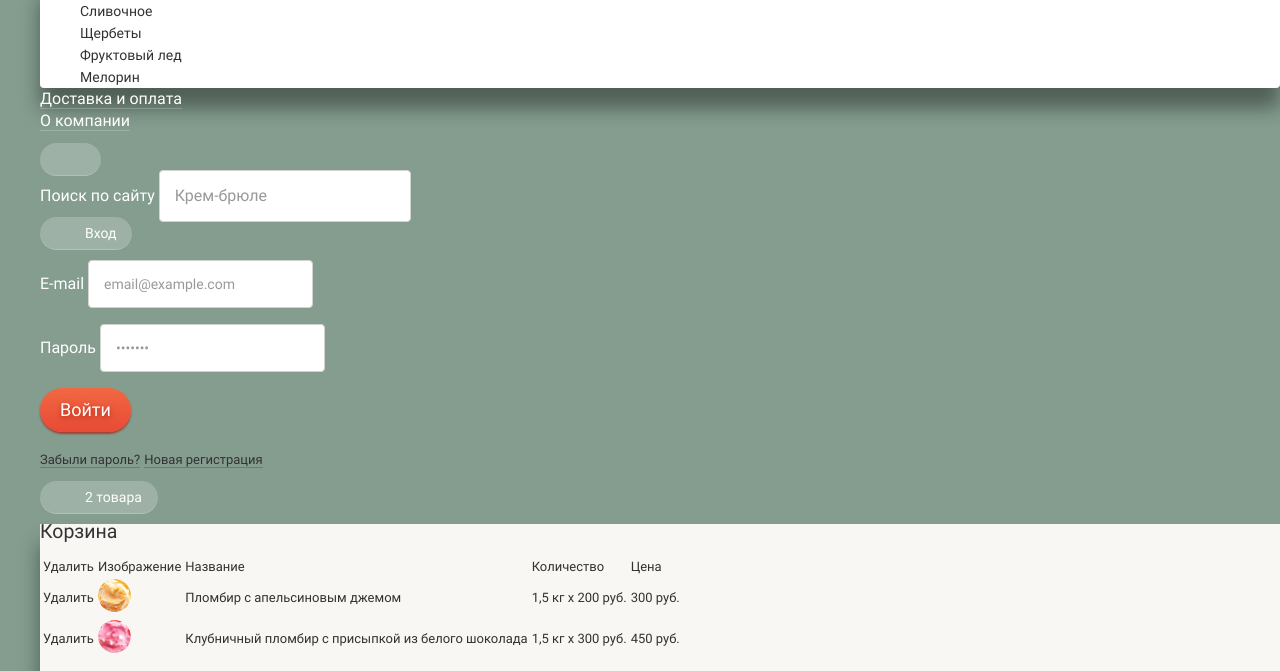
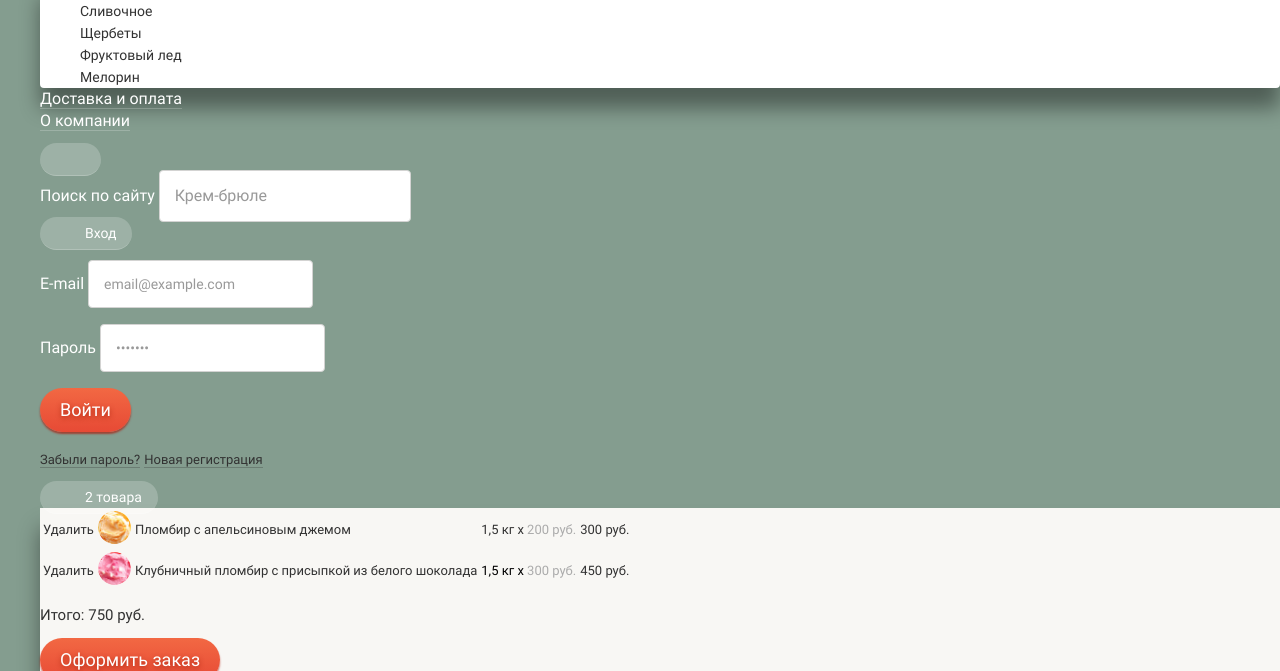
Before and after one commit to htmlacademy-htmlcss/550217-gllacy-30, a plain HTML site: page catalog.html in a window 1280 px wide. Shown: the part 130-801 px from the top of the page. Drawn offline with Linux system fonts and the light colour scheme.

Commit message:
Изменил таблицу в каталоге

```diff
--- a/catalog.html
+++ b/catalog.html
@@ -90,16 +90,9 @@
             <a class="user-list__open-popup" href="#">2 товара</a>
 
             <section class="basket-popup">
-              <h2 class="basket-popup__title">Корзина</h2>
+              <h2 class="basket-popup__title visually-hidden">Корзина</h2>
 
               <table class="basket-popup__table basket-table">
-                <tr class="basket-table__tr">
-                  <th class="basket-table__th">Удалить</th>
-                  <th class="basket-table__th">Изображение</th>
-                  <th class="basket-table__th">Название</th>
-                  <th class="basket-table__th">Количество</th>
-                  <th class="basket-table__th">Цена</th>
-                </tr>
                 <tr class="basket-table__tr">
                   <th class="basket-table__th">
                     <span class="basket-table__delete">Удалить</span>
@@ -107,8 +100,8 @@
                   <th class="basket-table__th">
                     <img class="basket-table__image" src="img/products/product_1.jpg" width="33" height="33" alt="Пломбир с апельсиновым джемом">
                   </th>
-                  <th class="basket-table__th">Пломбир с апельсиновым джемом</th>
-                  <th class="basket-table__th">1,5 кг х 200 руб.</th>
+                  <th class="basket-table__th basket-table__title">Пломбир с апельсиновым джемом</th>
+                  <th class="basket-table__th">1,5 кг х <span class="basket-table__price-weight"> 200 руб.</span></th>
                   <th class="basket-table__th">300 руб.</th>
                 </tr>
                 <tr class="basket-table__tr">
@@ -118,12 +111,12 @@
                   <th class="basket-table__th">
                     <img class="basket-table__image" src="img/products/product_3.jpg" width="33" height="33" alt="Клубничный пломбир с присыпкой из белого шоколада">
                   </th>
-                  <th class="basket-table__th">Клубничный пломбир с присыпкой из белого шоколада</th>
-                  <th class="basket-table__th">1,5 кг х 300 руб.</th>
+                  <th class="basket-table__th basket-table__title">Клубничный пломбир с присыпкой из белого шоколада</th>
+                  <th class="basket-table__th basket-table__quantity">1,5 кг х <span class="basket-table__price-weight"> 300 руб.</span></th>
                   <th class="basket-table__th">450 руб.</th>
                 </tr>
               </table>
-              <p class="basket-popup__total">Итого:<span class="total">750 руб.</span></p>
+              <p class="basket-popup__total">Итого:<span class="total"> 750 руб.</span></p>
               <button class="basket-popup__button button" type="submit">Оформить заказ</button>
             </section>
 
--- a/css/style.css
+++ b/css/style.css
@@ -712,3 +712,13 @@ img {
   line-height: 18px;
   color: var(--basic-white);
 }
+
+.outline--green {
+  outline: 5px solid rgba(0, 255, 0, 0.7);
+  outline-offset: -5px;
+}
+
+.outline--red {
+  outline: 5px solid rgba(255, 0, 0, 0.7);
+  outline-offset: -5px;
+}
```
